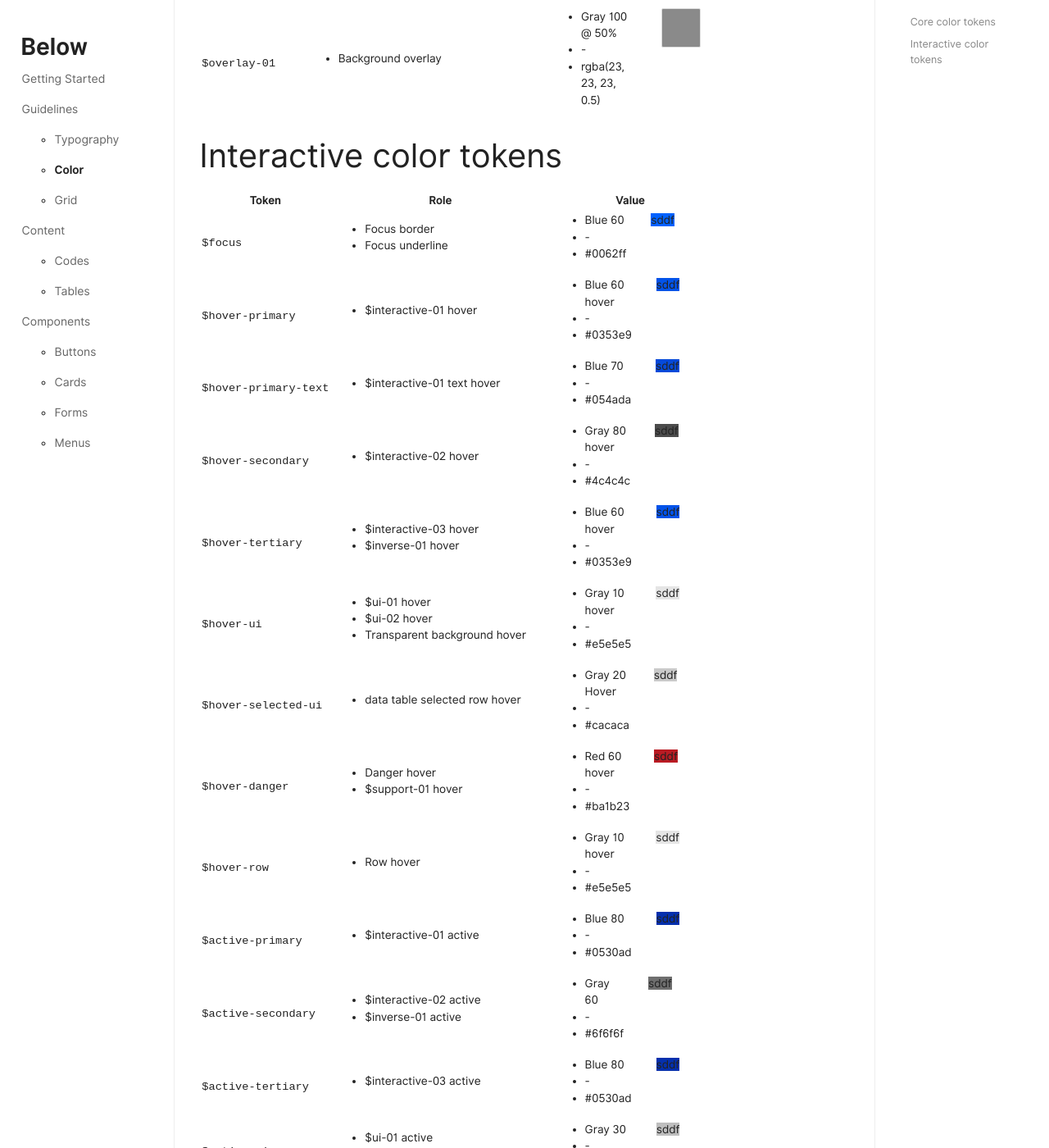
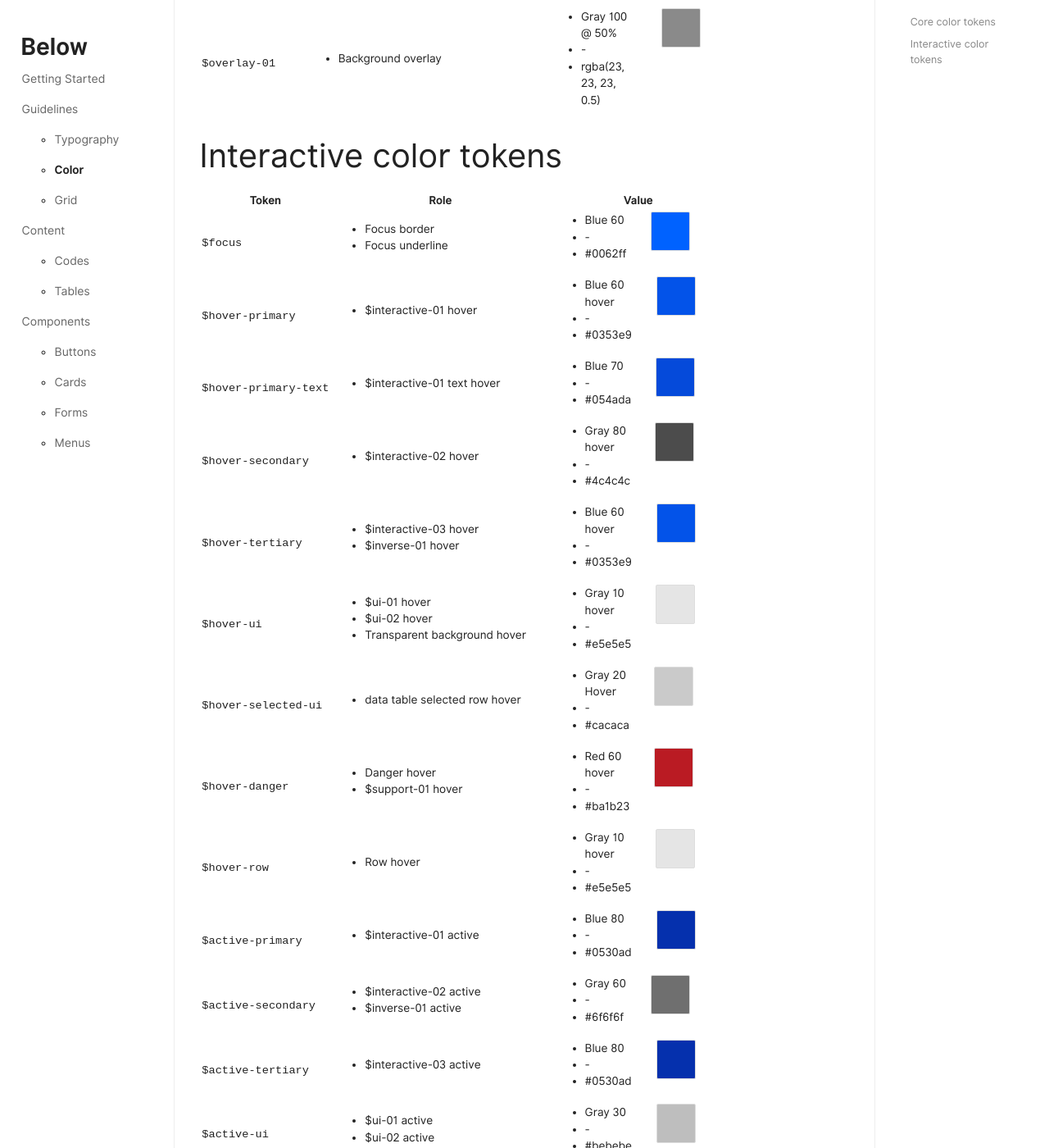
Before and after one commit to innusource/below, a Jekyll site: the page built from _pages/guidelines/color/color.md, in a window 1280 px wide and 1400 px high, scrolled down 2194 px. Shown: the whole window at 82% size. Built offline with Jekyll 4.4.1, drawn with Linux system fonts in a browser that asks for light colours; some of the changed text lies outside the part shown.

Commit message:
Fix color token value

```diff
--- a/_includes/color-tokens.html
+++ b/_includes/color-tokens.html
@@ -38,7 +38,7 @@
                 </ul>
               </div>
               <div class="col">
-                <span class="color-token-example" style="background: {{ info.values.light.hex }};"></span>
+                <span class="color-token-example" style="background: {{ theme.hex }};"></span>
               </div>
             </div>
           </td>
--- a/_includes/interactive-color-tokens.html
+++ b/_includes/interactive-color-tokens.html
@@ -38,7 +38,7 @@
                 </ul>
               </div>
               <div class="col">
-                <span class="color-box" style="background: {{ info.values.light.hex }};">sddf</span>
+                <span class="color-token-example" style="background: {{ theme.hex }};"></span>
               </div>
             </div>
           </td>
```
